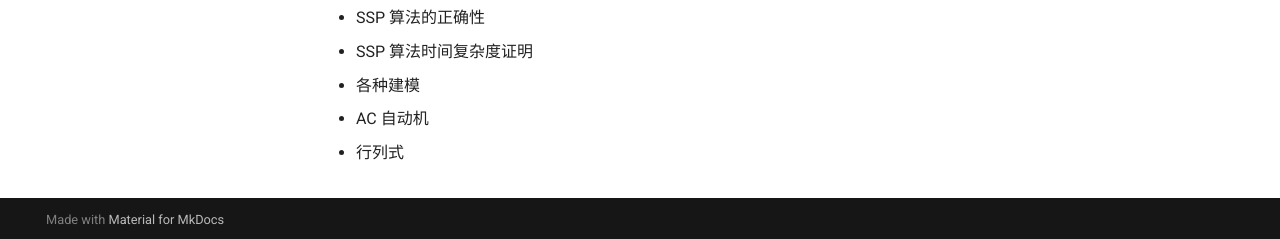
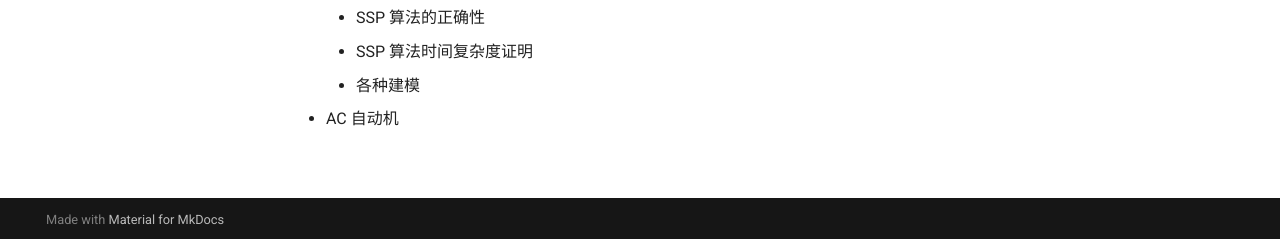
Before and after one commit to Emertyst/blog, an MkDocs documentation site: the page built from docs/index.md, in a window 1280 px wide and 1307 px high. Shown: the part 1065-1304 px from the top of the window. Built offline with MkDocs 1.6.1 and Material for MkDocs 9.7.7, drawn with Linux system fonts in a browser that asks for light colours.

Commit message:
modified:   docs/index.md 	modified:   site/index.html 	modified:   site/search/search_index.json 	modified:   site/sitemap.xml.gz

```diff
--- a/docs/index.md
+++ b/docs/index.md
@@ -36,5 +36,4 @@
     - SSP 算法的正确性
     - SSP 算法时间复杂度证明
     - 各种建模
-    - AC 自动机
-    - 行列式
+- AC 自动机
```
Also changed, not shown: site/index.html, site/search/search_index.json, 1 other file.
